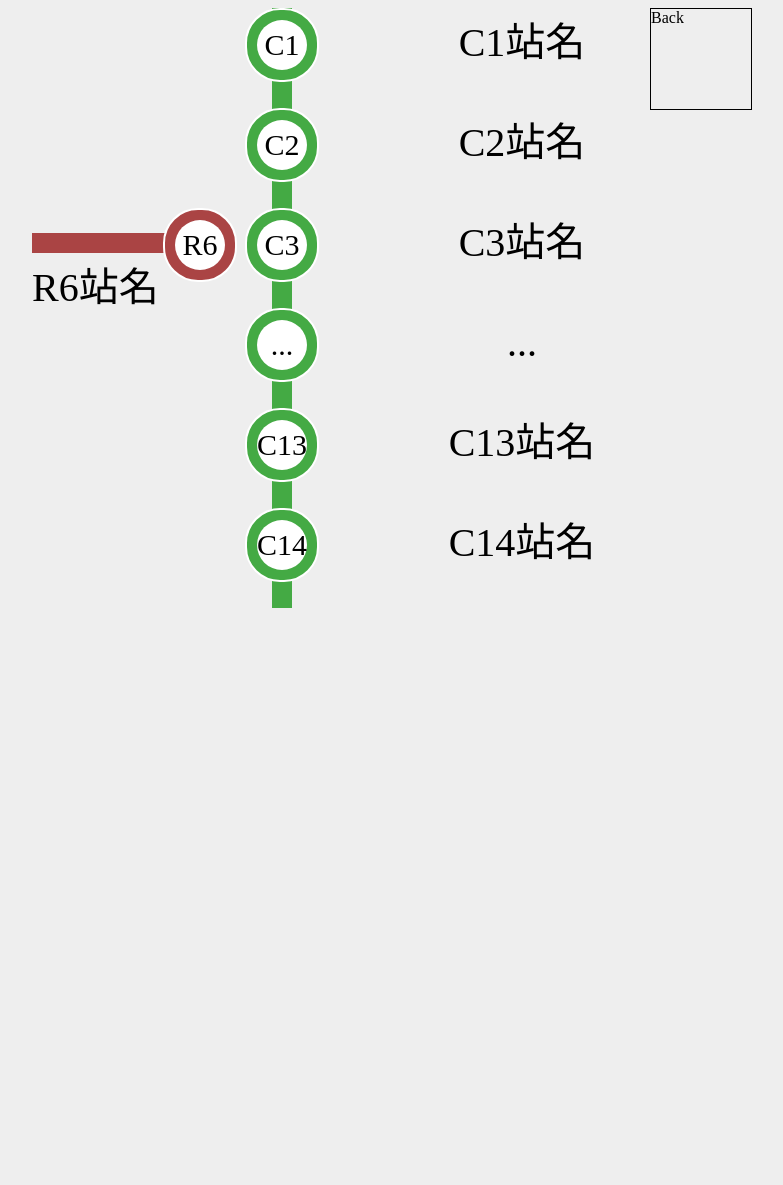
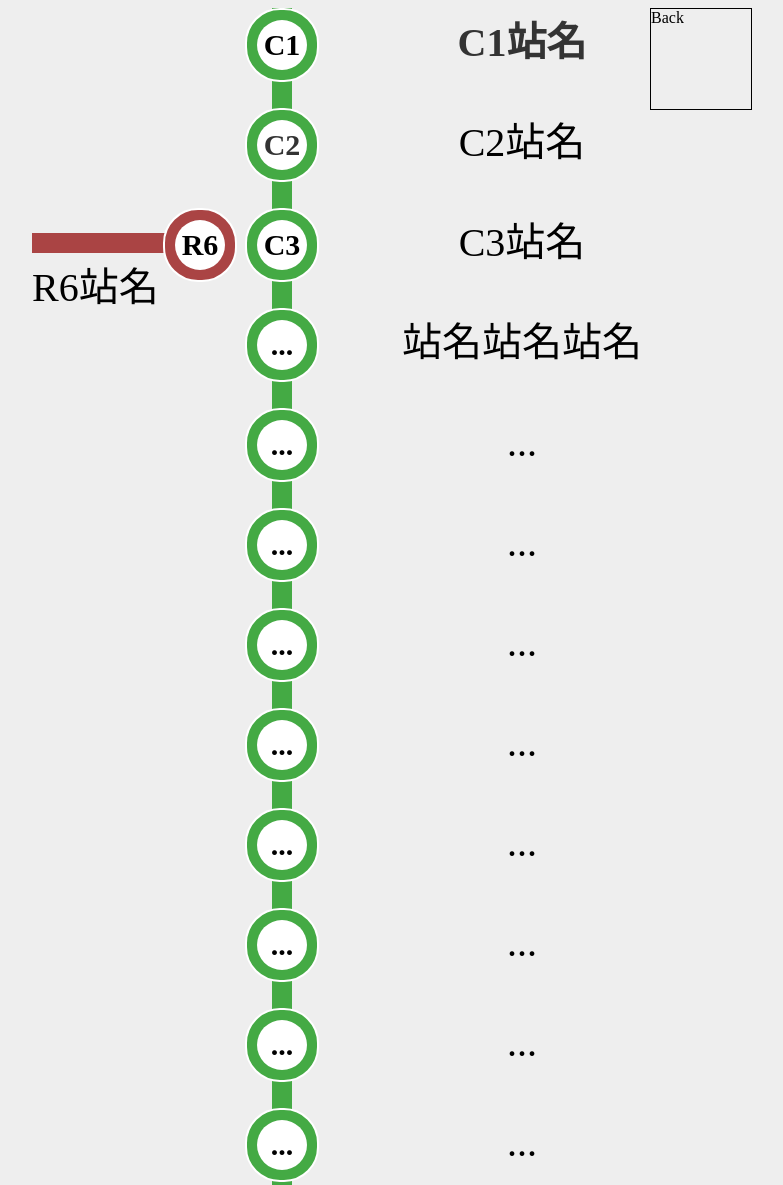
Before and after one commit to yazelin/lrt-example, a plain HTML site: page path.html in a window 1280 px wide. Shown: the top 1185 px of the page, without its empty margins (128-911 px from the left). Before the commit the page ends 800 px from the top, so only its background shows below. Drawn offline with Linux system fonts and the light colour scheme.

Commit message:
add link

```diff
--- a/path.html
+++ b/path.html
@@ -1,13 +1,22 @@
 <html>
 	<head>
 		<meta charset="UTF-8">
+		<meta name="viewport" content="width=device-width; initial-scale=1.0; maximum-scale=1.0; user-scalable=0;"/>
+
 		<title>輕軌路線圖範例</title>
 		<style>
 			.station-no,.station-name{
-				/*font-family:Arial*/
+
+				/*font-family:Arial,標楷體;*/
+
 			}
 			body{
 				background-color:#eee;
+			}
+			#content a{
+				text-decoration: none;
+				color:#333;
+				font-weight:900;
 			}
 			#content{
 				border: 0px solid #000;
@@ -17,14 +26,11 @@
 				padding:0;
 			}
 			.station-div{
-				border: 0px solid #000;
 				position:relative;
-				background-color:#eee;
 				border-left:20px solid #4a4;
 				height:100px;
 			}
 			.station-point{
-				border: 0px solid #000;
 				margin-left:-47px;
 				position:relative;
 			    border: 2px solid #FFF;
@@ -32,9 +38,8 @@
 				border-radius: 35px;
 				width:70px;
 				height:70px;
-				line-height:70px;
 			}
-			.station-no{
+			.station-no,.station-branch-no{
 				border: 0px solid #000;
 				margin:auto;
 				position:absolute;
@@ -46,6 +51,7 @@
 				font-size:30px;
 				top:0; bottom:0; left:0; right:0;
 				text-align: center;
+				font-weight:900;
 			}
 			.station-name{
 				border: 0px solid #000;
@@ -78,19 +84,6 @@
 				height:70px;
 				line-height:70px;
 			}
-			.station-branch-no{
-				border: 0px solid #000;
-				margin:auto;
-				position:absolute;
-				background: #FFF;
-				border-radius: 25px;
-				width:50px;
-				height:50px;
-				line-height:50px;
-				font-size:30px;
-				top:0; bottom:0; left:0; right:0;
-				text-align: center;
-			}
 			.station-branch-name{
 				border: 0px solid #000;
 				margin:auto;
@@ -107,7 +100,7 @@
 				height:100px;
 				z-index:99;
 			}
-			@media (max-width:530px) {
+			@media screen and (max-width: 530px)  {
 				#content{
 					width:280px;
 				}
@@ -182,12 +175,16 @@
 				<div class="station-point">
 					<div class="station-no">C1</div>
 				</div>
-				<div class="station-name">C1站名</div>
+				<div class="station-name">
+					<a href="http://www.google.com.tw">C1站名</a>
+				</div>
 			</div>
 
 			<div class="station-div">
 				<div class="station-point">
-					<div class="station-no">C2</div>
+					<div class="station-no">
+						<a href="javascript:window.open('http://www.google.com','_self');">C2</a>
+					</div>
 				</div>
 				<div class="station-name">C2站名</div>
 			</div>
@@ -204,6 +201,54 @@
 				<div class="station-name">C3站名</div>
 			</div>
 
+			<div class="station-div">
+				<div class="station-point">
+					<div class="station-no">...</div>
+				</div>
+				<div class="station-name">站名站名站名</div>
+			</div>
+			<div class="station-div">
+				<div class="station-point">
+					<div class="station-no">...</div>
+				</div>
+				<div class="station-name">...</div>
+			</div>
+			<div class="station-div">
+				<div class="station-point">
+					<div class="station-no">...</div>
+				</div>
+				<div class="station-name">...</div>
+			</div>
+			<div class="station-div">
+				<div class="station-point">
+					<div class="station-no">...</div>
+				</div>
+				<div class="station-name">...</div>
+			</div>
+			<div class="station-div">
+				<div class="station-point">
+					<div class="station-no">...</div>
+				</div>
+				<div class="station-name">...</div>
+			</div>
+			<div class="station-div">
+				<div class="station-point">
+					<div class="station-no">...</div>
+				</div>
+				<div class="station-name">...</div>
+			</div>
+			<div class="station-div">
+				<div class="station-point">
+					<div class="station-no">...</div>
+				</div>
+				<div class="station-name">...</div>
+			</div>
+			<div class="station-div">
+				<div class="station-point">
+					<div class="station-no">...</div>
+				</div>
+				<div class="station-name">...</div>
+			</div>
 			<div class="station-div">
 				<div class="station-point">
 					<div class="station-no">...</div>
```
